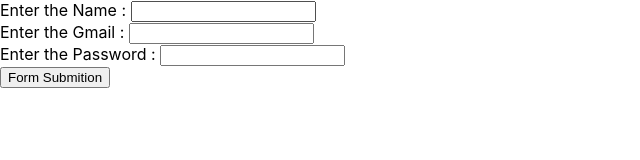
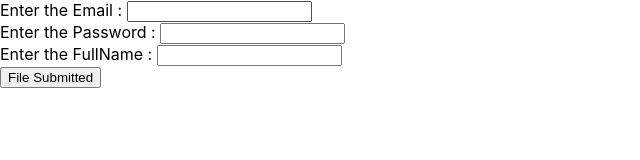
Before and after one commit to shushanth2003/Complete-React-Notes, a React (Create React App) app in the folder react-initial-app/: page / in a window 1280 px wide. Shown: the top 160 px of the page, without its empty margins (0-640 px from the left). Built offline with nearby package versions, Linux system fonts and the light colour scheme.

Commit message:
Feat: Add a File

```diff
--- /dev/null
+++ b/react-initial-app/src/Components/Login.js
@@ -0,0 +1,27 @@
+import { useState } from "react";
+
+function Login(){
+    const[input,setInput]=useState({});
+    const onSubmit=(e)=>{
+        const name=e.target.name;
+        const value=e.target.value;
+        setInput((prevState)=>{return{...prevState,[name]:value}})
+    }
+    const onSubmitFile=(e)=>{
+        e.preventDefault();
+        alert("Application Submitted");
+        console.log("current State : ",input)
+    }
+    return(
+        <>
+            <form onSubmit={onSubmitFile}>
+                <label>Enter the Email : <input type="text" name="gmail" onChange={onSubmit} /></label><br />
+                <label>Enter the Password : <input type="text" name="password" onChange={onSubmit} /></label><br />
+                <label>Enter the FullName : <input type="text" name="fullname" onChange={onSubmit} /></label><br />
+                <input type="submit" value="File Submitted" />
+            </form>
+        </>
+    )
+}
+
+export default Login;
--- a/react-initial-app/src/index.js
+++ b/react-initial-app/src/index.js
@@ -10,11 +10,12 @@ import reportWebVitals from './reportWebVitals';
 // import Scooter from './Components/Scooter.js'
 // import TodoList from './Components/TodoList';
 // import Form from './Components/Form'
-import Register from './Components/Register';
+// import Register from './Components/Register';
+import Login from './Components/Login.js'
 const root = ReactDOM.createRoot(document.getElementById('root'));
 root.render(
   <>
-    <Register/>
+    <Login/>
   </>
 );
 
```
